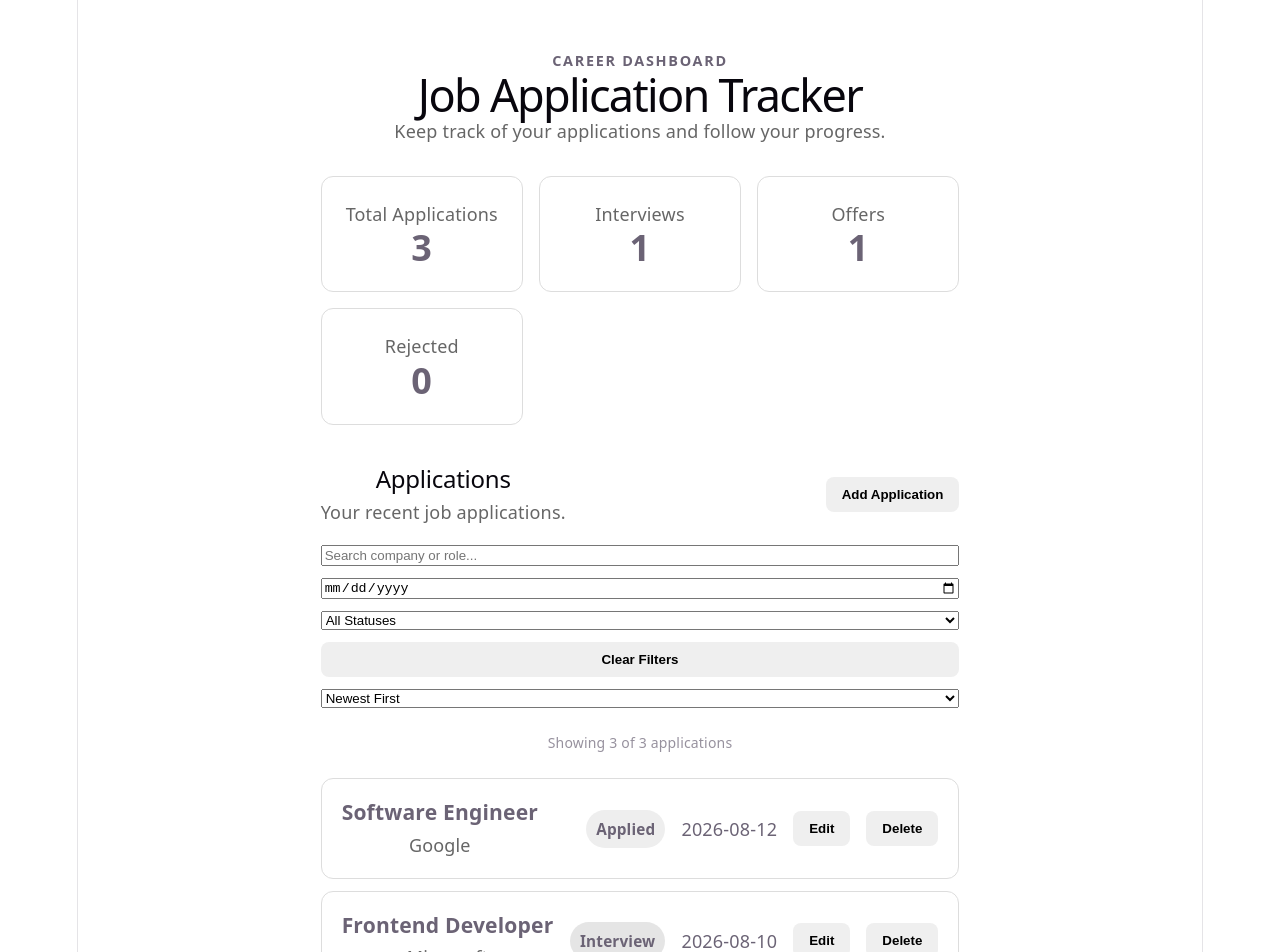
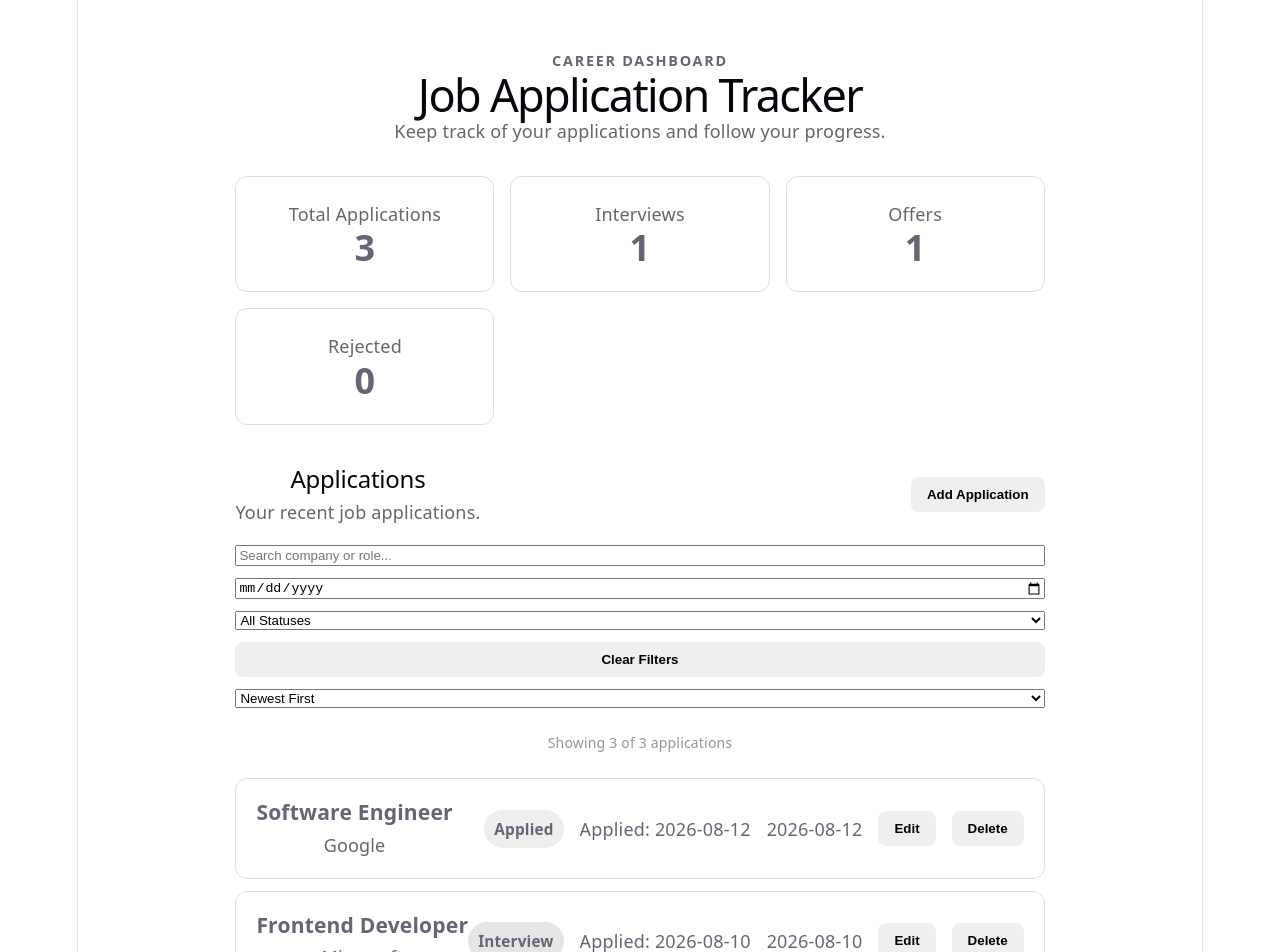
Before and after one commit to gnanendharamgoth532-debug/job-application-tracker, a React (Vite) app: page / in a window 1280 px wide. Shown: the top 952 px of the page. Built offline with nearby package versions, Linux system fonts and the light colour scheme.

Commit message:
Complete application filtering improvements

```diff
--- a/src/App.jsx
+++ b/src/App.jsx
@@ -415,6 +415,9 @@ const filteredApplications = applications
                 >
                   {application.status}
                 </span>
+                <span className="updated-date">
+  Applied: {application.appliedDate}
+</span>
 
                 <time dateTime={application.appliedDate}>
                   {application.appliedDate}
```
